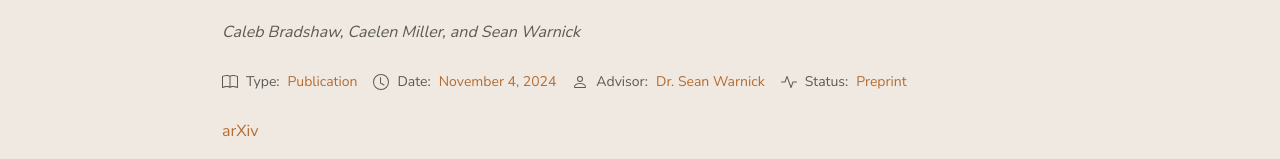
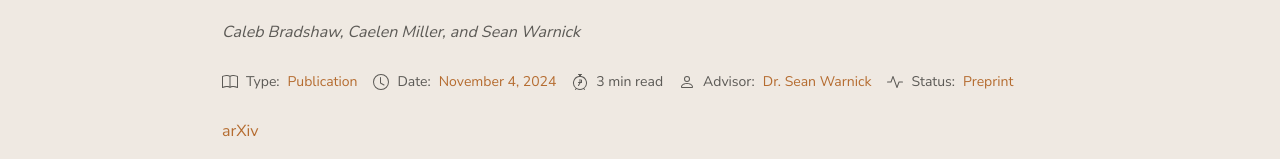
Before and after one commit to caljoseph/personal-site, a Next.js app: page /research/dbs-election in a window 1280 px wide. Shown: the part 368-527 px from the top of the page. Built offline with nearby package versions, Linux system fonts and the light colour scheme; a web font is replaced by a local one.

Commit message:
Add reading time to all content types

```diff
--- a/lib/content.ts
+++ b/lib/content.ts
@@ -23,13 +23,13 @@ interface ContentItem {
   description: string;
   tags: string[];
   thumbnailUrl: string;
+  readingTime: string;
   content: string;
 }
 
 // Blog-specific fields
 export interface BlogPost extends ContentItem {
   author: string;
-  readingTime: string;
 }
 
 // Project-specific fields
@@ -70,6 +70,9 @@ function parseContentFile(type: ContentType, fileName: string): any {
   const fileContents = fs.readFileSync(filePath, 'utf8');
   const { data, content } = matter(fileContents);
 
+  // Calculate reading time for the post
+  const readingTime = calculateReadingTime(content);
+
   // Extract common fields with defaults
   return {
     id,
@@ -82,6 +85,7 @@ function parseContentFile(type: ContentType, fileName: string): any {
     tags: data.tags || [],
     thumbnailUrl: data.thumbnailUrl || "/images/placeholder.png",
     content,
+    readingTime,
     ...data // Include all other fields from the frontmatter
   };
 }
@@ -133,6 +137,7 @@ export function getContentById<T>(type: ContentType, id: string): T | null {
       tags: data.tags || [],
       thumbnailUrl: data.thumbnailUrl || `/images/placeholder.png`,
       content: processedContent,
+      readingTime: calculateReadingTime(markdownContent),
       ...data // Include all other fields from the frontmatter
     } as T;
   } catch (error) {
--- a/pages/index.tsx
+++ b/pages/index.tsx
@@ -196,9 +196,7 @@ export default function HomePage({ featuredContent }: HomePageProps) {
                 date={item.formattedDate}
                 tags={item.tags}
                 type={type}
-                metaRight={
-                  type === 'blog' ? (item as BlogPost).readingTime : undefined
-                }
+                metaRight={item.readingTime}
                 links={[
                   {
                     text:
--- a/pages/projects.tsx
+++ b/pages/projects.tsx
@@ -125,6 +125,7 @@ const ProjectsPage = ({ projects }: ProjectsPageProps) => {
                         date={project.formattedDate}
                         tags={project.technologies || []}
                         type="project"
+                        metaRight={project.readingTime}
                         links={[
                           {
                             text: "Details",
--- a/pages/research.tsx
+++ b/pages/research.tsx
@@ -346,6 +346,7 @@ const ResearchPage = ({ researchItems, featuredResearch }: ResearchPageProps) =>
                     <span>Advisor: <span className="highlight">{research.advisor}</span></span>
                   )}
                   <span>Period: <span className="highlight">{research.formattedDate}</span></span>
+                  <span>{research.readingTime}</span>
                   {research.status && (
                     <span>Status: <span className="highlight">{research.status}</span></span>
                   )}
@@ -436,6 +437,7 @@ const ResearchPage = ({ researchItems, featuredResearch }: ResearchPageProps) =>
                     <span>Event: <span className="highlight">{presentation.venue}</span></span>
                   )}
                   <span>Date: <span className="highlight">{presentation.formattedDate}</span></span>
+                  <span>{presentation.readingTime}</span>
                   <span>Type: <span className="highlight">Presentation</span></span>
                 </ResearchMeta>
                 <ResearchDescription>
--- a/pages/research/[id].tsx
+++ b/pages/research/[id].tsx
@@ -275,6 +275,13 @@ export default function ResearchPage({ research }: ResearchPageProps) {
               </svg>
               Date: <span className="highlight">{research.formattedDate}</span>
             </span>
+            <span>
+              <svg xmlns="http://www.w3.org/2000/svg" width="16" height="16" fill="currentColor" viewBox="0 0 16 16">
+                <path d="M8.5 5.5a.5.5 0 0 0-1 0v3.362l-1.429 2.38a.5.5 0 1 0 .858.515l1.5-2.5A.5.5 0 0 0 8.5 9V5.5z"/>
+                <path d="M6.5 0a.5.5 0 0 0 0 1H7v1.07a7.001 7.001 0 0 0-3.273 12.474l-.602.602a.5.5 0 0 0 .707.708l.746-.746A6.97 6.97 0 0 0 8 16a6.97 6.97 0 0 0 3.422-.892l.746.746a.5.5 0 0 0 .707-.708l-.601-.602A7.001 7.001 0 0 0 9 2.07V1h.5a.5.5 0 0 0 0-1h-3zm1.038 3.018a6.093 6.093 0 0 1 .924 0 6 6 0 1 1-.924 0zM10 8.5a.5.5 0 0 1-.5.5h-3a.5.5 0 0 1 0-1H9V6a.5.5 0 0 1 1 0v2.5z"/>
+              </svg>
+              {research.readingTime}
+            </span>
 
             {research.advisor && (
               <span>
```
Also changed, not shown: pages/projects/[id].tsx (+9 -2 lines).
